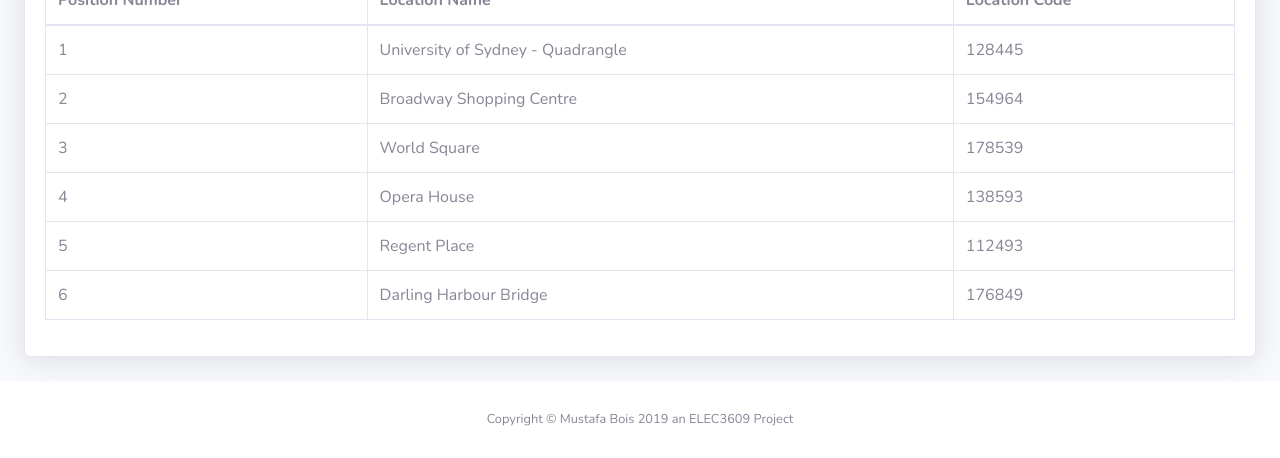
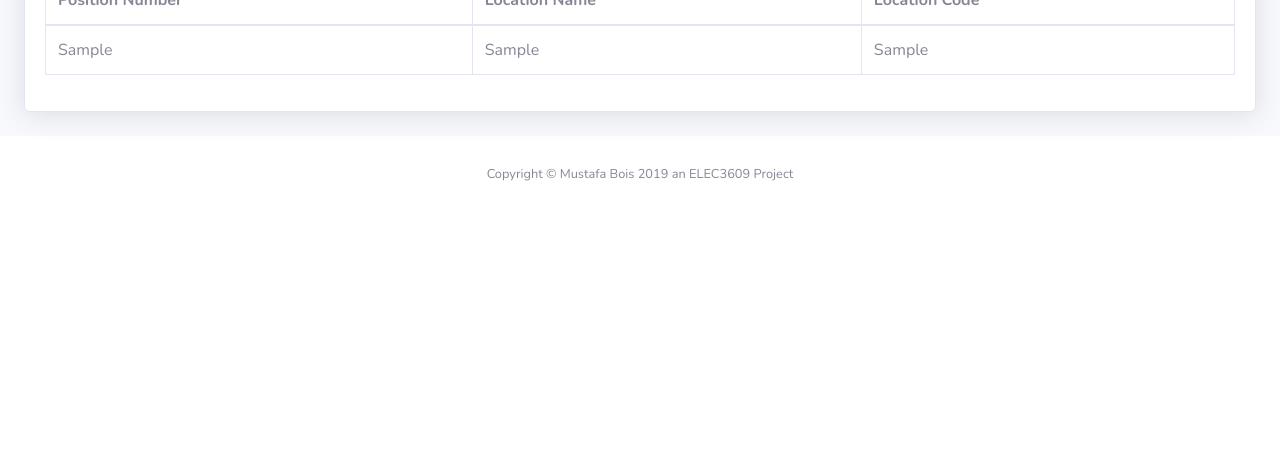
Before and after one commit to mospy26/AmazingRaceDjango, a Django app: template project/AmazingRaceApp/templates/game-create.html in a window 1280 px wide. Shown: the part 930-1388 px from the top of the page. After the commit the page ends 1111 px from the top, so only its background shows below. Run offline with Django 3.2, Linux system fonts and the light colour scheme; the template is opened without the code that fills it: most values are stand-ins (such as "Sample title", 1, 10 or a date in 2020); parts of the project's set-up code (start-up, migrations or seed data) failed here and were passed over; some libraries are stand-ins or nearby versions.

Commit message:
Implemented the game-create middleware into frontend

```diff
--- a/project/AmazingRaceApp/templates/game-create.html
+++ b/project/AmazingRaceApp/templates/game-create.html
@@ -150,36 +150,14 @@
                       </tr>
                       </thead>
                       <tbody>
+
+                      {% for location in locations_code %}
                       <tr>
-                        <td class="index">1</td>
-                        <td>University of Sydney - Quadrangle</td>
-                        <td>128445</td>
+                        <td class="index">{{ location.0 }}</td>
+                        <td>{{ location.1 }}</td>
+                        <td>{{ location.2 }}</td>
                       </tr>
-                      <tr>
-                        <td class="index">2</td>
-                        <td>Broadway Shopping Centre</td>
-                        <td>154964</td>
-                      </tr>
-                      <tr>
-                        <td class="index">3</td>
-                        <td>World Square</td>
-                        <td>178539</td>
-                      </tr>
-                      <tr>
-                        <td class="index">4</td>
-                        <td>Opera House</td>
-                        <td>138593</td>
-                      </tr>
-                      <tr>
-                        <td class="index">5</td>
-                        <td>Regent Place</td>
-                        <td>112493</td>
-                      </tr>
-                      <tr>
-                        <td class="index">6</td>
-                        <td>Darling Harbour Bridge</td>
-                        <td>176849</td>
-                      </tr>
+                      {% endfor %}
                       </tbody>
                     </table>
                   </div>
--- a/project/AmazingRaceApp/urls.py
+++ b/project/AmazingRaceApp/urls.py
@@ -12,4 +12,5 @@ urlpatterns = [
     path('register/', views.RegisterView.as_view(), name='register'),
     path('user/created/', views.GameCreatedListView.as_view(), name='created'),
     path('user/played/', views.GamePlayedListView.as_view(), name='played'),
+    path('game/create/', views.GameCreationListView.as_view(), name = 'create_game')
 ]
```
Also changed, not shown: project/AmazingRaceApp/api/MapsMiddleware.py (+4 -3 lines), project/AmazingRaceApp/views.py (+14 -0 lines).
